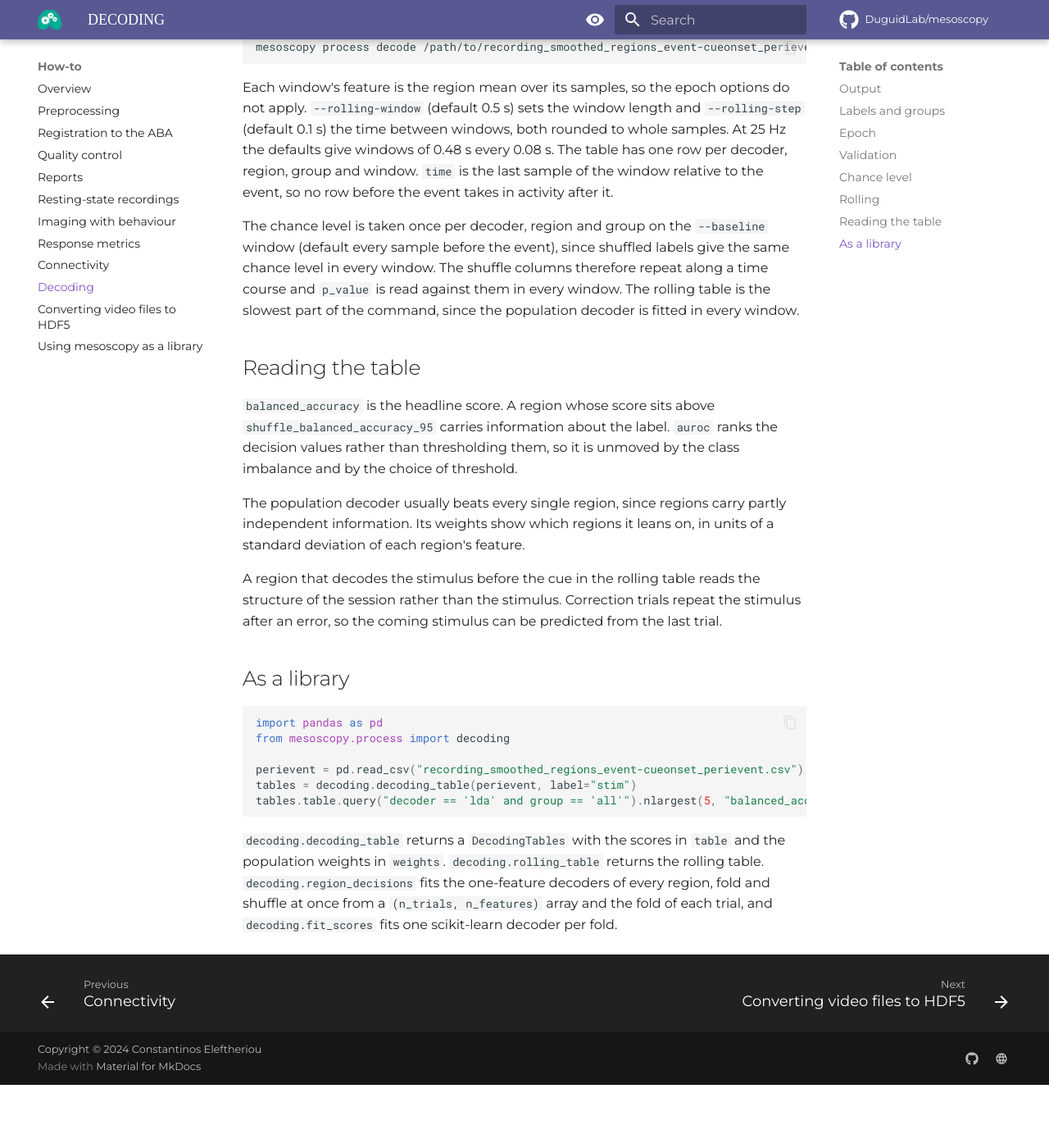
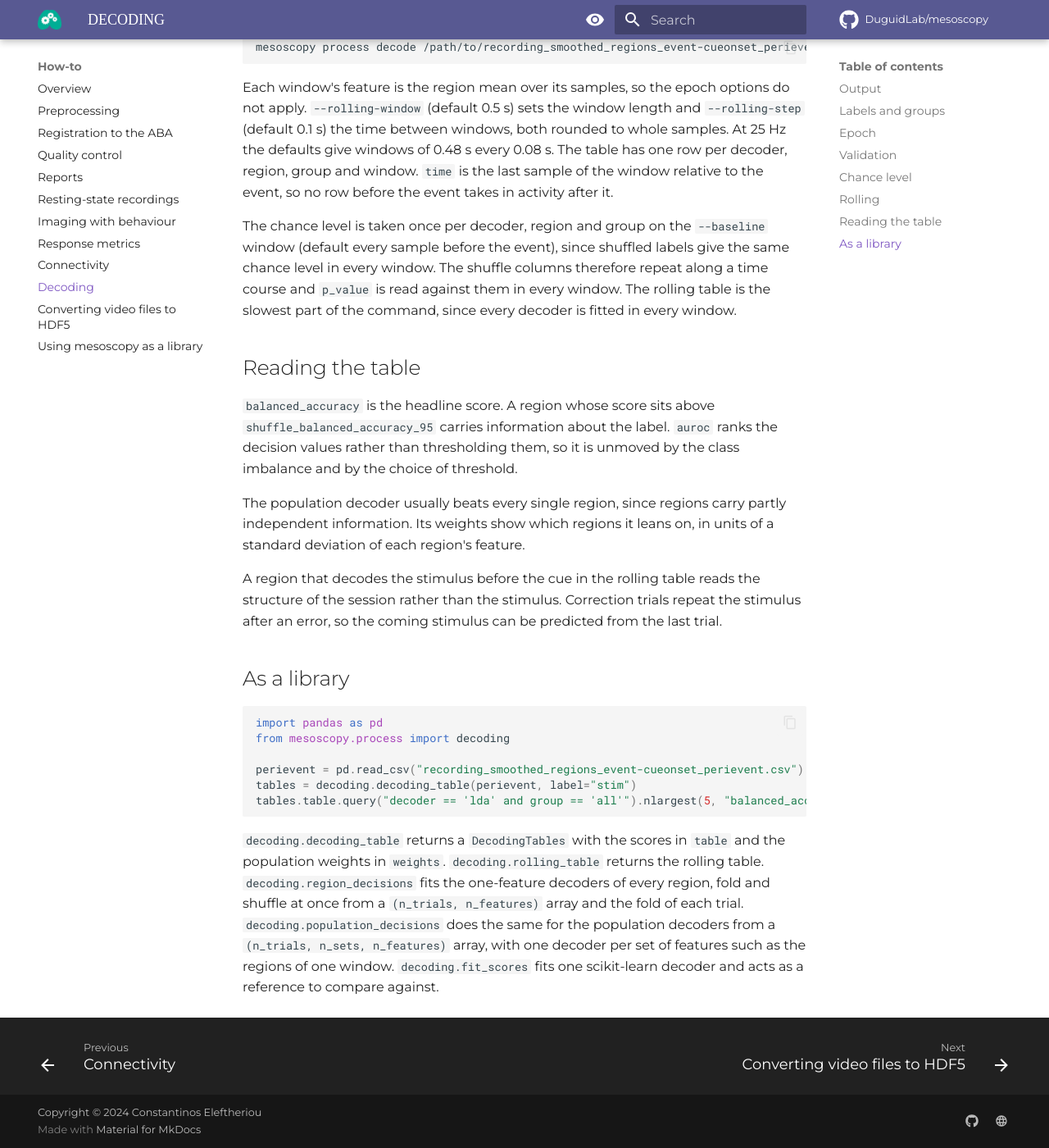
Before and after one commit to DuguidLab/mesoscopy, an MkDocs documentation site: the page built from docs/how-to/decoding.md, in a window 1280 px wide and 1400 px high, scrolled down 3112 px. Shown: the whole window at 82% size. Built offline with MkDocs 1.6.1 and Material for MkDocs 9.7.7, drawn with Linux system fonts in a browser that asks for light colours; some web fonts are replaced; comment, search, counter and statistics services are not loaded; before the commit the page ends 4435 px from its top, so only the background shows below that.

Commit message:
update decoding docs

```diff
--- a/docs/how-to/decoding.md
+++ b/docs/how-to/decoding.md
@@ -100,7 +100,7 @@ takes in activity after it.
 The chance level is taken once per decoder, region and group on the `--baseline` window (default every sample
 before the event), since shuffled labels give the same chance level in every window. The shuffle columns therefore
 repeat along a time course and `p_value` is read against them in every window. The rolling table is the slowest
-part of the command, since the population decoder is fitted in every window.
+part of the command, since every decoder is fitted in every window.
 
 ## Reading the table
 
@@ -128,5 +128,7 @@ tables.table.query("decoder == 'lda' and group == 'all'").nlargest(5, "balanced_
 
 `decoding.decoding_table` returns a `DecodingTables` with the scores in `table` and the population weights in
 `weights`. `decoding.rolling_table` returns the rolling table. `decoding.region_decisions` fits the one-feature
-decoders of every region, fold and shuffle at once from a `(n_trials, n_features)` array and the fold of each trial,
-and `decoding.fit_scores` fits one scikit-learn decoder per fold.
+decoders of every region, fold and shuffle at once from a `(n_trials, n_features)` array and the fold of each trial.
+`decoding.population_decisions` does the same for the population decoders from a `(n_trials, n_sets, n_features)`
+array, with one decoder per set of features such as the regions of one window. `decoding.fit_scores` fits one
+scikit-learn decoder and acts as a reference to compare against.
```
